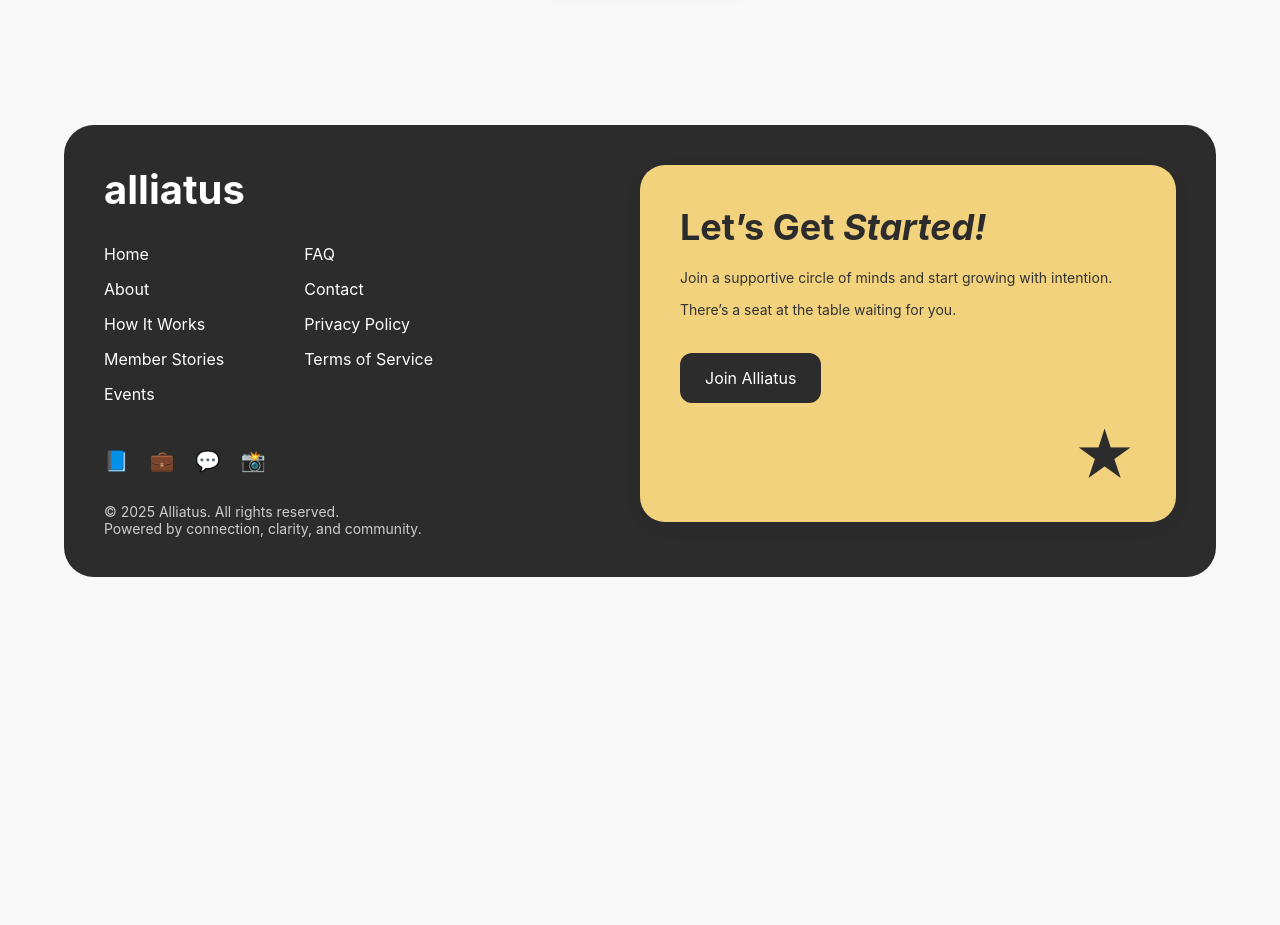
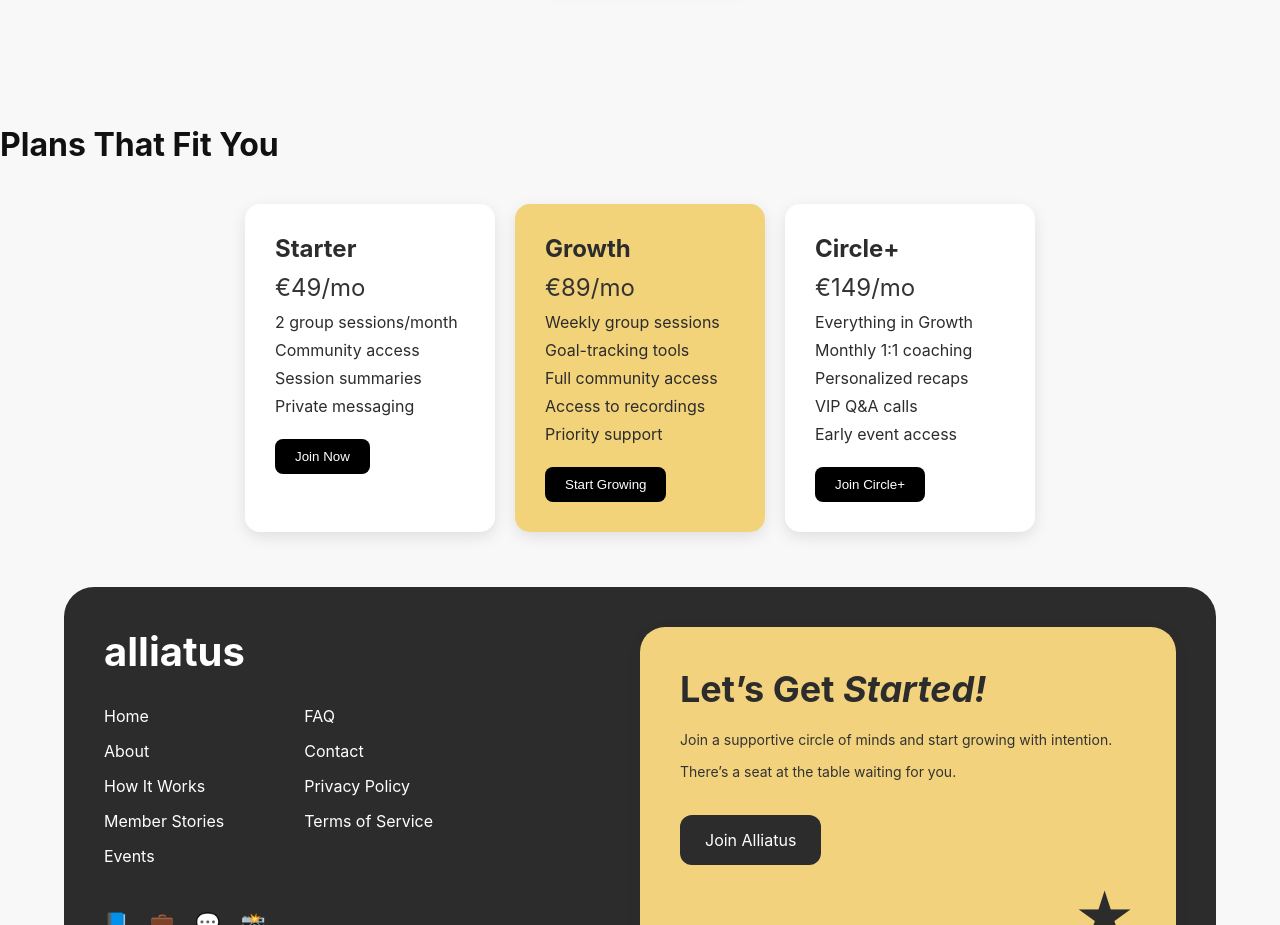
Before and after one commit to Baitur05/gitkids2, a plain HTML site: page index.html in a window 1280 px wide. Shown: the part 1200-2125 px from the top of the page. Before the commit the page ends 1817 px from the top, so only its background shows below. Drawn offline with Linux system fonts and the light colour scheme.

Commit message:
add a 7 section

```diff
--- a/index.html
+++ b/index.html
@@ -54,6 +54,53 @@
   </div>
 </div>
 
+
+<section class="pricing">
+  <h1>Plans That Fit You</h1>
+
+  <div class="cards">
+
+    <div class="card">
+      <h2>Starter</h2>
+      <p class="price">€49/mo</p>
+      <ul>
+        <li>2 group sessions/month</li>
+        <li>Community access</li>
+        <li>Session summaries</li>
+        <li>Private messaging</li>
+      </ul>
+      <button>Join Now</button>
+    </div>
+
+    <div class="card active">
+      <h2>Growth</h2>
+      <p class="price">€89/mo</p>
+      <ul>
+        <li>Weekly group sessions</li>
+        <li>Goal-tracking tools</li>
+        <li>Full community access</li>
+        <li>Access to recordings</li>
+        <li>Priority support</li>
+      </ul>
+      <button>Start Growing</button>
+    </div>
+
+    <div class="card">
+      <h2>Circle+</h2>
+      <p class="price">€149/mo</p>
+      <ul>
+        <li>Everything in Growth</li>
+        <li>Monthly 1:1 coaching</li>
+        <li>Personalized recaps</li>
+        <li>VIP Q&A calls</li>
+        <li>Early event access</li>
+      </ul>
+      <button>Join Circle+</button>
+    </div>
+
+  </div>
+</section>
+
 <div class="container-1">
 
     <div class="left">
--- a/style.css
+++ b/style.css
@@ -182,3 +182,61 @@ body {
     bottom: 30px;
     font-size: 60px;
 }
+
+
+
+.pricing h1 {
+  margin: 40px 0;
+  font-size: 32px;
+}
+
+
+.pricing .cards {
+  display: flex;
+  justify-content: center;
+  gap: 20px;
+}
+
+.pricing .card {
+  background: white;
+  padding: 30px;
+  width: 250px;
+  border-radius: 15px;
+  box-shadow: 0 5px 15px rgba(0,0,0,0.1);
+}
+
+.pricing .card.active {
+  background: #f3d37a;
+}
+
+.pricing .card h2 {
+  margin-bottom: 10px;
+}
+
+.pricing .price {
+  font-size: 24px;
+  margin: 10px 0;
+}
+
+.pricing ul {
+  list-style: none;
+  padding: 0;
+}
+
+.pricing ul li {
+  margin: 8px 0;
+}
+
+.pricing button {
+  margin-top: 15px;
+  padding: 10px 20px;
+  border: none;
+  background: black;
+  color: white;
+  border-radius: 8px;
+  cursor: pointer;
+}
+
+.pricing button:hover {
+  background: #333;
+}
```
